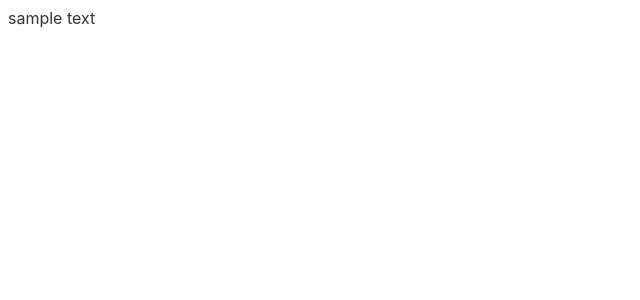
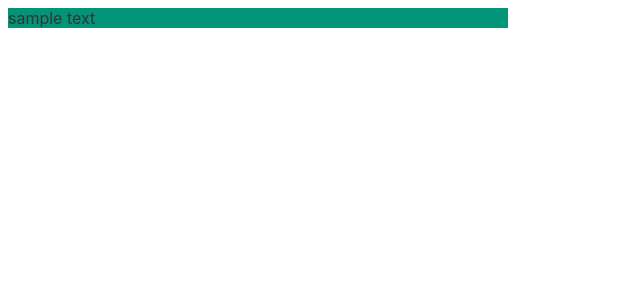
Before and after one commit to imjmakki/Svelte-Todo, a Svelte app: page / in a window 1280 px wide. Shown: the top 300 px of the page, without its empty margins (0-640 px from the left). Built offline with nearby package versions, Linux system fonts and the light colour scheme.

Commit message:
Svelte Todo

```diff
--- a/src/App.svelte
+++ b/src/App.svelte
@@ -4,7 +4,8 @@
 
 <style>
     .container {
-
+        width: 500px;
+        background: #009579;
     }
 </style>
 
```
